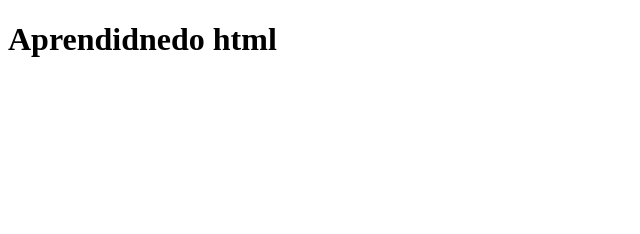
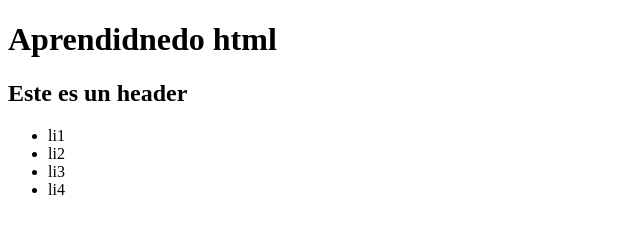
Before and after one commit to gacc94/curso-git, a plain HTML site: page index.html in a window 1280 px wide. Shown: the whole page, without its empty margins (0-640 px from the left). Drawn offline with Linux system fonts and the light colour scheme.

Commit message:
implementacion de header

```diff
--- a/index.html
+++ b/index.html
@@ -6,5 +6,16 @@
 </head>
 <body>
     <h1>Aprendidnedo html</h1>
+    <header>
+        <h2>Este es un header</h2>
+        <nav>
+            <ul>
+                <li>li1</li>
+                <li>li2</li>
+                <li>li3</li>
+                <li>li4</li>
+            </ul>
+        </nav>
+    </header>
 </body>
 </html>
```
